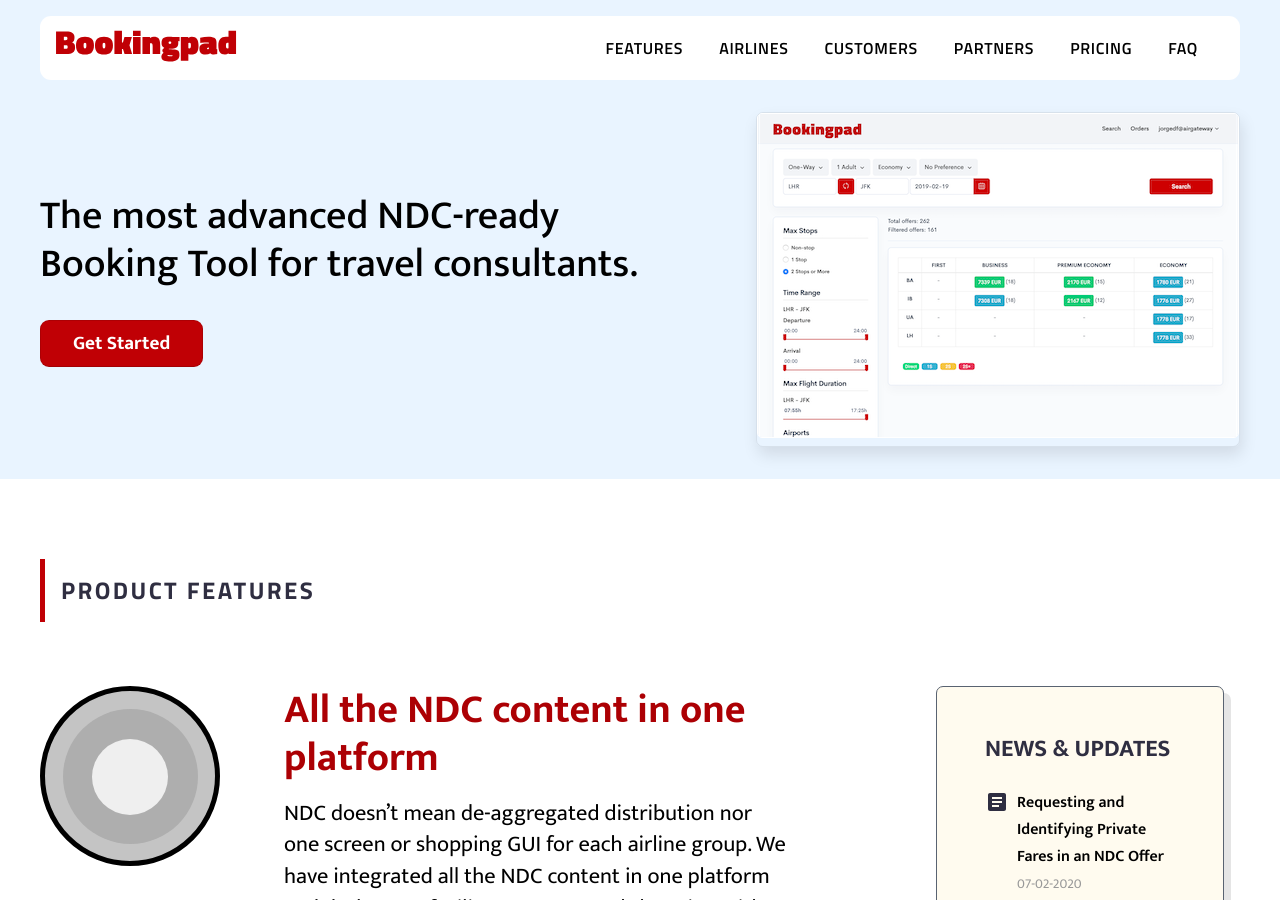
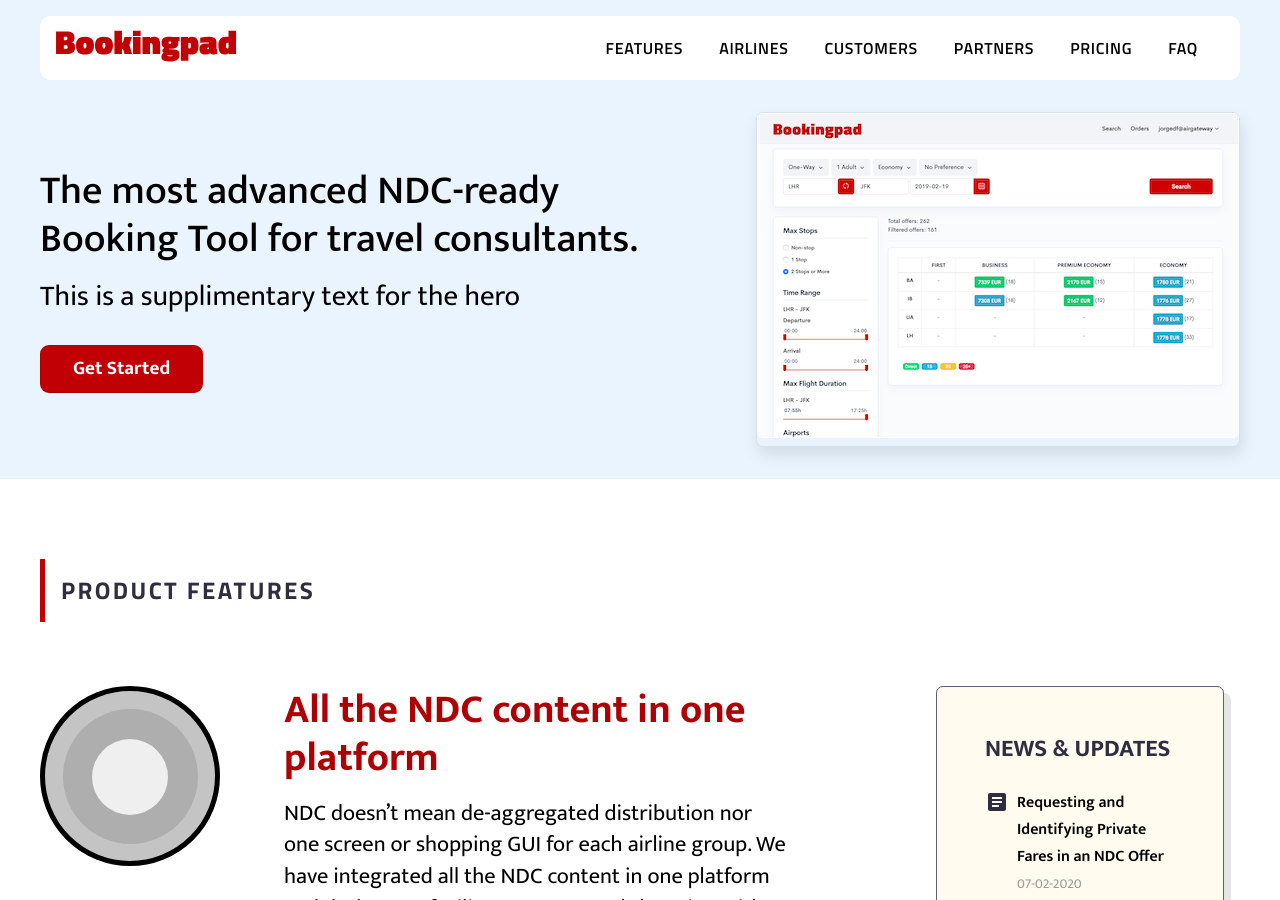
Before and after one commit to tripsimian-labs/bookingpad-web, a Jekyll site: the page built from index.md, in a window 1280 px wide and 900 px high. Built offline with Jekyll 4.4.1, drawn with Linux system fonts in a browser that asks for light colours.

Commit message:
Update Hero “hero”

```diff
--- a/_data/hero.yml
+++ b/_data/hero.yml
@@ -2,3 +2,4 @@
   button: Get Started
   body: |
     The most advanced NDC-ready Booking Tool for travel consultants.
+  subtext: This is a supplimentary text for the hero
```
